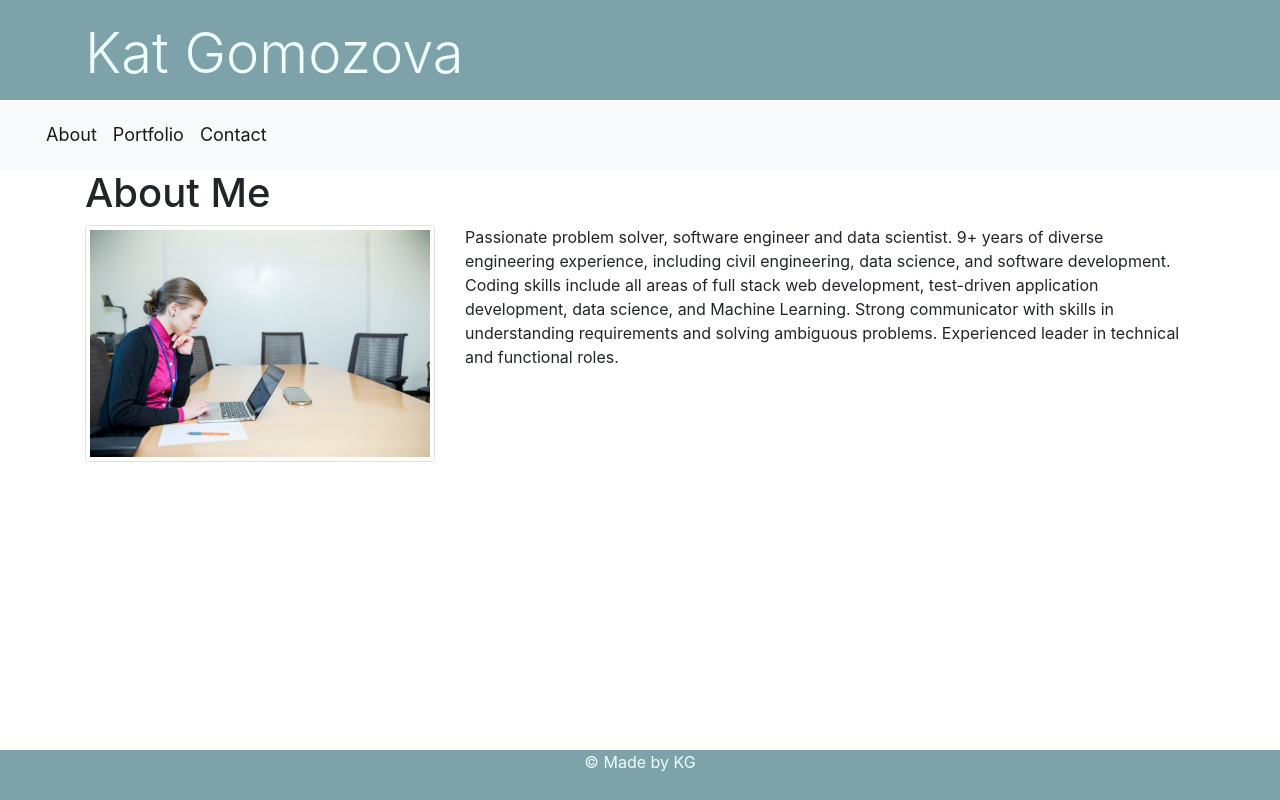
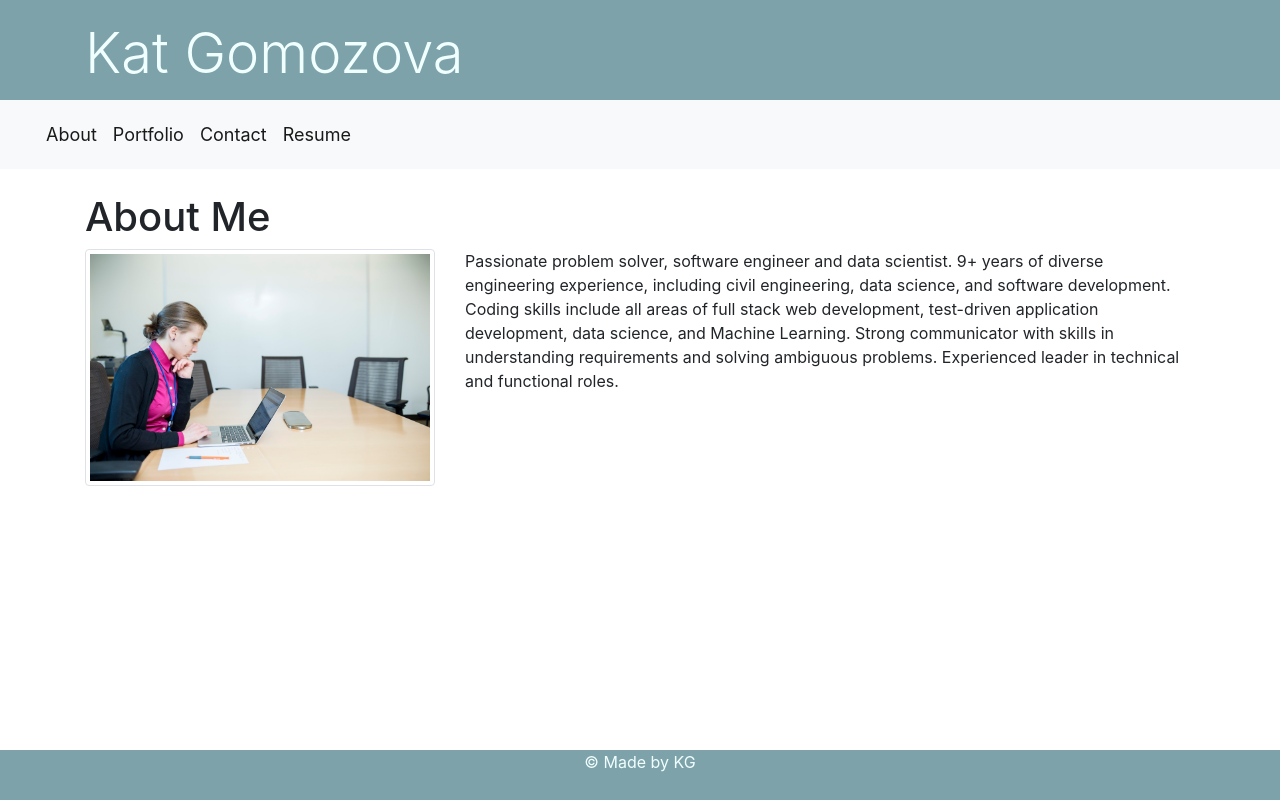
Before and after one commit to kgo87/react_portfolio, a React (Create React App) app in the folder client/: page / in a window 1280 px wide. Built offline with nearby package versions, Linux system fonts and the light colour scheme.

Commit message:
final touches

```diff
--- a/client/src/App.js
+++ b/client/src/App.js
@@ -4,8 +4,8 @@ import './App.css';
 import AboutMe from "./pages/AboutMe"
 import Portfolio from "./pages/Portfolio";
 import Contact from "./pages/Contact";
-import MyNavbar from "./components/Navbar"
-import PortfolioFooter from "./components/Footer"
+import Navbar from "./components/Navbar"
+import Footer from "./components/Footer"
 import Jumbotron from "./components/Jumbotron"
 
 function App() {
@@ -13,13 +13,14 @@ function App() {
       <Router>
       <div>
         <Jumbotron />
-        <MyNavbar />
+        <Navbar />
+        <br></br>
         <Switch>
           <Route exact path="/" component={AboutMe} />
           <Route exact path="/portfolio" component={Portfolio} />
           <Route exact path="/contact" component={Contact} />
         </Switch>
-        <PortfolioFooter />
+        <Footer />
       </div>
       </Router>
     )
--- a/client/src/components/Footer/index.js
+++ b/client/src/components/Footer/index.js
@@ -1,7 +1,7 @@
 import React from "react";
 import "./style.css"
 
-function PortfolioFooter() {
+function Footer() {
   return(
     <div className="d-flex flex-column">
       <footer className="footer">
@@ -14,4 +14,4 @@ function PortfolioFooter() {
     </div>
   )
 }
-export default PortfolioFooter;
+export default Footer;
--- a/client/src/components/Navbar/index.js
+++ b/client/src/components/Navbar/index.js
@@ -1,7 +1,7 @@
 import React from "react";
 import "./style.css";
 
-function MyNavbar() {
+function Navbar() {
 
   return (
 
@@ -19,6 +19,9 @@ function MyNavbar() {
           <li className="nav-item active">
             <a className="nav-link" href="/contact">Contact </a>
           </li>
+          <li className="nav-item active">
+            <a className="nav-link" href="https://docs.google.com/document/d/1kpVZz2VRODdosy6vBhxB6QF7SVNu1FAA8NioZOMAQOE/edit" target="_blank">Resume </a>
+          </li>
 
         </ul>
       </div>
@@ -27,4 +30,4 @@ function MyNavbar() {
   )
 };
 
-export default MyNavbar;
+export default Navbar;
--- a/client/src/components/PortfolioProject/index.js
+++ b/client/src/components/Project/index.js
@@ -2,13 +2,13 @@ import React from "react";
 import Col from "react-bootstrap/Col";
 
 
-function PortfolioProject({project}){
+function Project({project}){
 
   return (
     <Col md={6}>
-      <h3 className="projectTitles">{project.name}</h3>
-      <p className="projectTitles"> Summary: {project.summary}</p>
-      <p>Technologies used: {project.technologies}</p>
+      <h3>{project.name}</h3>
+      <p> <span style={{fontWeight: 'bold'}}>Summary: </span> {project.summary}</p>
+      <p> <span style={{fontWeight: 'bold'}}>Technologies used: </span> {project.technologies}</p>
       <img
         src={require("../../images" + project.image)}
         alt={project.name}
@@ -21,4 +21,4 @@ function PortfolioProject({project}){
   )
 }
 
-export default PortfolioProject;
+export default Project;
--- a/client/src/pages/AboutMe.js
+++ b/client/src/pages/AboutMe.js
@@ -1,7 +1,6 @@
 import React from "react";
 import { Container, Row, Col } from "react-bootstrap";
-// import "./style.css";
-import BioPic from "../images/intro_kat.jpg"
+import Pic from "../images/intro_kat.jpg"
 
 function AboutMe(){
 
@@ -18,7 +17,7 @@ function AboutMe(){
           <div id="horizontal-line" />
           <Row>
               <Col lg={4}>
-                  <img src={BioPic} alt="KG" className="rounded img-thumbnail" />
+                  <img src={Pic} alt="KG" className="img-fluid img-thumbnail" />
               </Col>
               <Col lg={8}>
                   <p>
--- a/client/src/pages/Portfolio.js
+++ b/client/src/pages/Portfolio.js
@@ -3,7 +3,7 @@ import Container from "react-bootstrap/Container";
 import Row from "react-bootstrap/Row";
 import Col from "react-bootstrap/Col";
 import projects from "../projects.json";
-import PortfolioProject from "../components/PortfolioProject";
+import Project from "../components/Project";
 
 class Projects extends Component {
 
@@ -23,7 +23,7 @@ class Projects extends Component {
                           <br></br>
                           <Row style={{"align-content": "center"}}>
                               {this.state.projects.map(project => (
-                                  <PortfolioProject project={project} />
+                                  <Project project={project} />
                               ))}
                           </Row>
                       </div>
```
